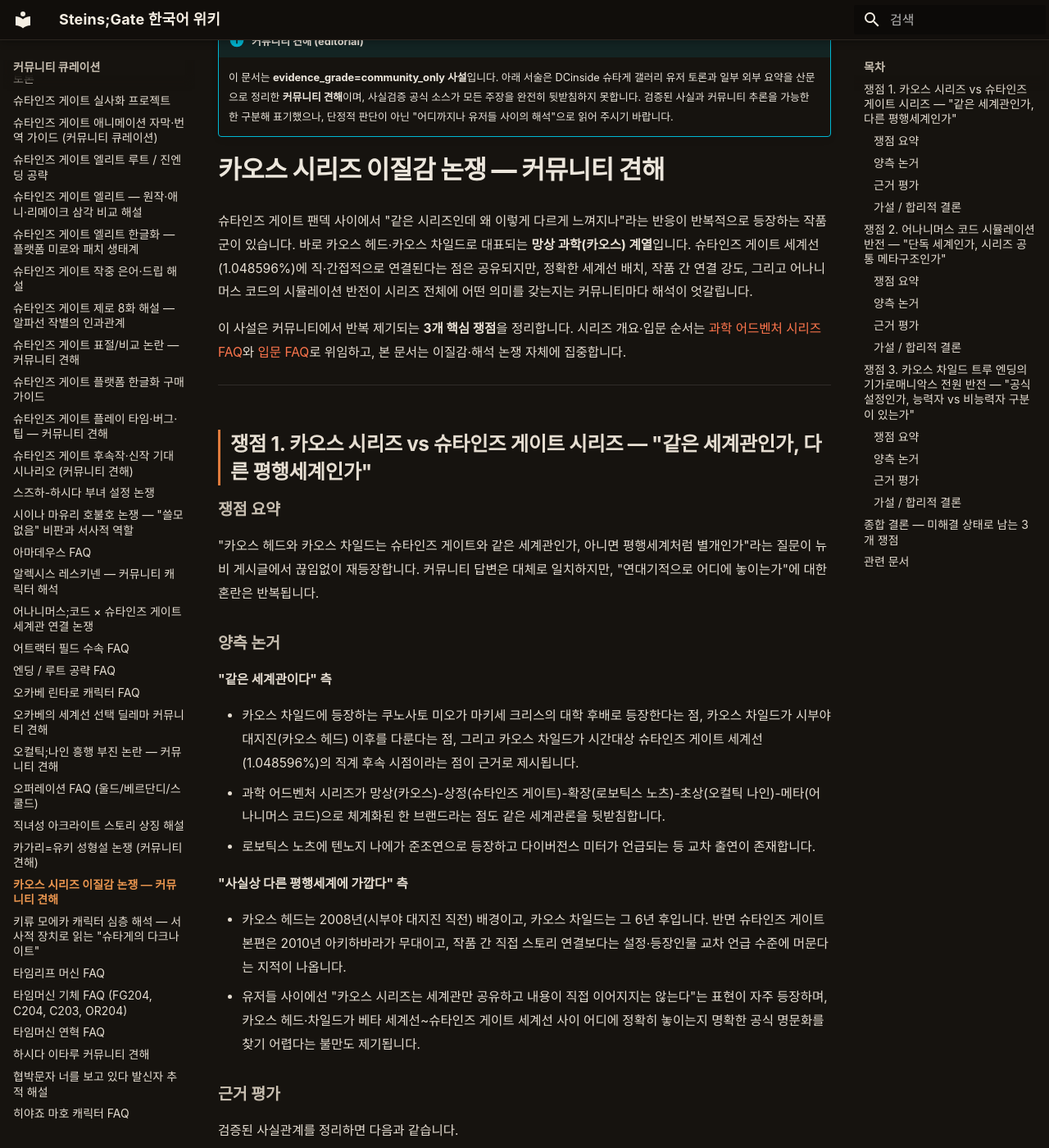
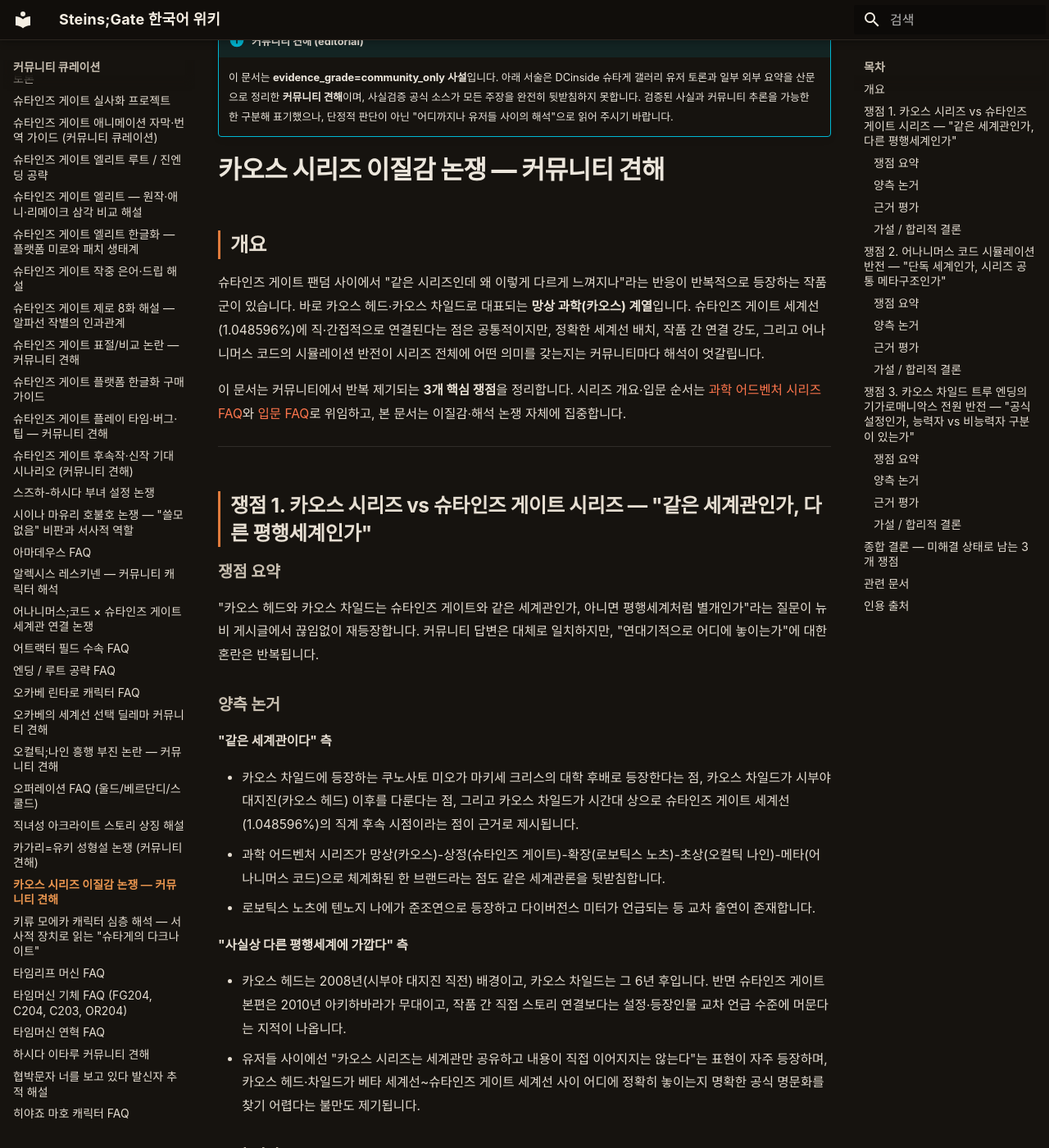
Before and after one commit to sgwiki/sgwiki.github.io, an MkDocs documentation site: the page built from wiki/커뮤니티-큐레이션/카오스-시리즈-이질감-논쟁-커뮤니티-견해.md, in a window 1280 px wide and 1400 px high, scrolled down 272 px. Shown: the whole window at 82% size. Built offline with MkDocs 1.6.1 and Material for MkDocs 9.7.7, drawn with Linux system fonts in a browser that asks for light colours; some web fonts are replaced; some of the changed text lies outside the part shown.

Commit message:
chore(wiki): 카오스-시리즈-이질감-논쟁-커뮤니티-견해 정비 — frontmatter spoiler 필드 추가(endgame)·개요·인용 출처 섹션 추가·팬덱→팬덤 통일(2곳)·'이 사설은'→'이 문서는'·번역투 교정(관찰됩니다→모습이 보입니다 등)·주어-서술어 호응(오노에는 환자가)·띄어쓰기·구어 축약형 정돈(단정하진→단정하지는)

```diff
--- a/wiki/커뮤니티-큐레이션/카오스-시리즈-이질감-논쟁-커뮤니티-견해.md
+++ b/wiki/커뮤니티-큐레이션/카오스-시리즈-이질감-논쟁-커뮤니티-견해.md
@@ -20,9 +21,11 @@
 
 # 카오스 시리즈 이질감 논쟁 — 커뮤니티 견해
 
-슈타인즈 게이트 팬덱 사이에서 "같은 시리즈인데 왜 이렇게 다르게 느껴지나"라는 반응이 반복적으로 등장하는 작품군이 있습니다. 바로 카오스 헤드·카오스 차일드로 대표되는 **망상 과학(카오스) 계열**입니다. 슈타인즈 게이트 세계선(1.048596%)에 직·간접적으로 연결된다는 점은 공유되지만, 정확한 세계선 배치, 작품 간 연결 강도, 그리고 어나니머스 코드의 시뮬레이션 반전이 시리즈 전체에 어떤 의미를 갖는지는 커뮤니티마다 해석이 엇갈립니다.
+## 개요
 
-이 사설은 커뮤니티에서 반복 제기되는 **3개 핵심 쟁점**을 정리합니다. 시리즈 개요·입문 순서는 [과학 어드벤처 시리즈 FAQ](과학-어드벤처-시리즈-FAQ.md)와 [입문 FAQ](과학-어드벤처-시리즈-입문-FAQ.md)로 위임하고, 본 문서는 이질감·해석 논쟁 자체에 집중합니다.
+슈타인즈 게이트 팬덤 사이에서 "같은 시리즈인데 왜 이렇게 다르게 느껴지나"라는 반응이 반복적으로 등장하는 작품군이 있습니다. 바로 카오스 헤드·카오스 차일드로 대표되는 **망상 과학(카오스) 계열**입니다. 슈타인즈 게이트 세계선(1.048596%)에 직·간접적으로 연결된다는 점은 공통적이지만, 정확한 세계선 배치, 작품 간 연결 강도, 그리고 어나니머스 코드의 시뮬레이션 반전이 시리즈 전체에 어떤 의미를 갖는지는 커뮤니티마다 해석이 엇갈립니다.
+
+이 문서는 커뮤니티에서 반복 제기되는 **3개 핵심 쟁점**을 정리합니다. 시리즈 개요·입문 순서는 [과학 어드벤처 시리즈 FAQ](과학-어드벤처-시리즈-FAQ.md)와 [입문 FAQ](과학-어드벤처-시리즈-입문-FAQ.md)로 위임하고, 본 문서는 이질감·해석 논쟁 자체에 집중합니다.
 
 ---
 
@@ -36,7 +39,7 @@
 
 **"같은 세계관이다" 측**
 
-- 카오스 차일드에 등장하는 쿠노사토 미오가 마키세 크리스의 대학 후배로 등장한다는 점, 카오스 차일드가 시부야 대지진(카오스 헤드) 이후를 다룬다는 점, 그리고 카오스 차일드가 시간대상 슈타인즈 게이트 세계선(1.048596%)의 직계 후속 시점이라는 점이 근거로 제시됩니다.
+- 카오스 차일드에 등장하는 쿠노사토 미오가 마키세 크리스의 대학 후배로 등장한다는 점, 카오스 차일드가 시부야 대지진(카오스 헤드) 이후를 다룬다는 점, 그리고 카오스 차일드가 시간대 상으로 슈타인즈 게이트 세계선(1.048596%)의 직계 후속 시점이라는 점이 근거로 제시됩니다.
 - 과학 어드벤처 시리즈가 망상(카오스)-상정(슈타인즈 게이트)-확장(로보틱스 노츠)-초상(오컬틱 나인)-메타(어나니머스 코드)으로 체계화된 한 브랜드라는 점도 같은 세계관론을 뒷받침합니다.
 - 로보틱스 노츠에 텐노지 나에가 준조연으로 등장하고 다이버전스 미터가 언급되는 등 교차 출연이 존재합니다.
 
@@ -119,8 +122,8 @@
 
 - **기가로매니악스**는 과학 어드벤처 시리즈 공통 용어로, 카오스 헤드·카오스 차일드의 핵심 설정입니다. 과대망상(megalomania)의 Mega를 Giga로 치환한 조어로, "망상이 현실을 rewriting"하는 능력을 가진 자를 가리킵니다.
 - **카오스 차일드 증후군**은 시부야 대지진을 겪은 청소년 한정 PTSD의 일종으로, 그중 일부가 '흰빛의 기이둥'을 보고 모종의 능력에 각성합니다. 이들은 정통 기가로매니악스에 비해 "감염 비슷한 현상으로 능력을 얻은, 가짜에 가까운 수준"으로 묘사됩니다.
-- 주인공 오노에가 환자가 **아닌** 것으로 암시되는 장면(노화가 없고 흑막이 아닐 것이라는 쿠노사토의 발언 등)이 존재하며, 이는 "오노에는 기가로매니악스가 아닐 것"이라는 설정적 복선으로 읽힙니다.
-- 트루 엔딩의 얼굴 왜곡 반전과 "전원 능력자?" 해석 사이의 직접 인과를 공식 자료가 명문화했는지는 **불명확**합니다. 커뮤니티는 이를 "가능성"으로 수용하되 단정하진 않는 분위기입니다.
+- 주인공 오노에는 환자가 **아닌** 것으로 암시되는 장면(노화가 없고 흑막이 아닐 것이라는 쿠노사토의 발언 등)이 존재하며, 이는 "오노에는 기가로매니악스가 아닐 것"이라는 설정적 복선으로 읽힙니다.
+- 트루 엔딩의 얼굴 왜곡 반전과 "전원 능력자?" 해석 사이의 직접 인과를 공식 자료가 명문화했는지는 **불명확**합니다. 커뮤니티는 이를 "가능성"으로 수용하되 단정하지는 않는 분위기입니다.
 
 ### 가설 / 합리적 결론
 
@@ -140,7 +143,7 @@
 | 어나니머스 코드 시뮬레이션의 시리즈 전체 적용 | "어나니머스 코드 자체 반전은 확정, 시리즈 전체 적용은 가능성으로 열어둠" | 시리즈 전체를 시뮬레이션으로 단정하는 공식 발언 확인 불가 |
 | 카오스 차일드 트루 엔딩의 기가로매니악스 전원 반전 | "망상의 현실화로 해석은 합리적, 단 '전원 정통 능력자' 단정은 과잉" | 능력자/비능력자/증후군 환자의 경계와 얼굴 왜곡의 공식적 대응 명문화 부족 |
 
-커뮤니티 견해로서 주의할 점은, 이 세 쟁점 모두 **"유저 통찰 + 부분적 설정 근거"의 조합**이지 **"공식 발표로 확정된 정전(canonical) 사실"**이 아니라는 것입니다. 따라서 본 문서의 서술은 어디까지나 **"DCinside 슈타게 갤러리 및 일반 팬덱에서 반복 논의된 해석의 정리"**로 읽어야 하며, 공식 설정으로 인용하거나 다른 문서의 정전 서술을 이 문서 근거로 덮어쓰면 안 됩니다.
+커뮤니티 견해로서 주의할 점은, 이 세 쟁점 모두 **"유저 통찰 + 부분적 설정 근거"의 조합**이지 **"공식 발표로 확정된 정전(canonical) 사실"**이 아니라는 것입니다. 따라서 본 문서의 서술은 어디까지나 **"DCinside 슈타게 갤러리 및 일반 팬덤에서 반복 논의된 해석의 정리"**로 읽어야 하며, 공식 설정으로 인용하거나 다른 문서의 정전 서술을 이 문서 근거로 덮어쓰면 안 됩니다.
 
 시리즈 입문 순서·개요는 [과학 어드벤처 시리즈 FAQ](과학-어드벤처-시리즈-FAQ.md)와 [입문 FAQ](과학-어드벤처-시리즈-입문-FAQ.md), 세계관 설정 정전은 [과학 어드벤처 시리즈 설정](../setting/과학-어드벤처-시리즈.md)을 참조해 주세요.
 
@@ -154,3 +157,5 @@
 - [세계선 변동 메커니즘 FAQ](세계선-변동-메커니즘-FAQ.md)
 - [어트랙터 필드·수속 FAQ](어트랙터-필드-수속-FAQ.md)
 - [세계선 심층 FAQ — 세계층·가능세계·설정 논쟁](세계선-심층-FAQ-세계층-가능세계-설정-논쟁.md)
+
+## 인용 출처
```
Also changed, not shown: other parts of wiki/커뮤니티-큐레이션/카오스-시리즈-이질감-논쟁-커뮤니티-견해.md (+3 -2 lines).
